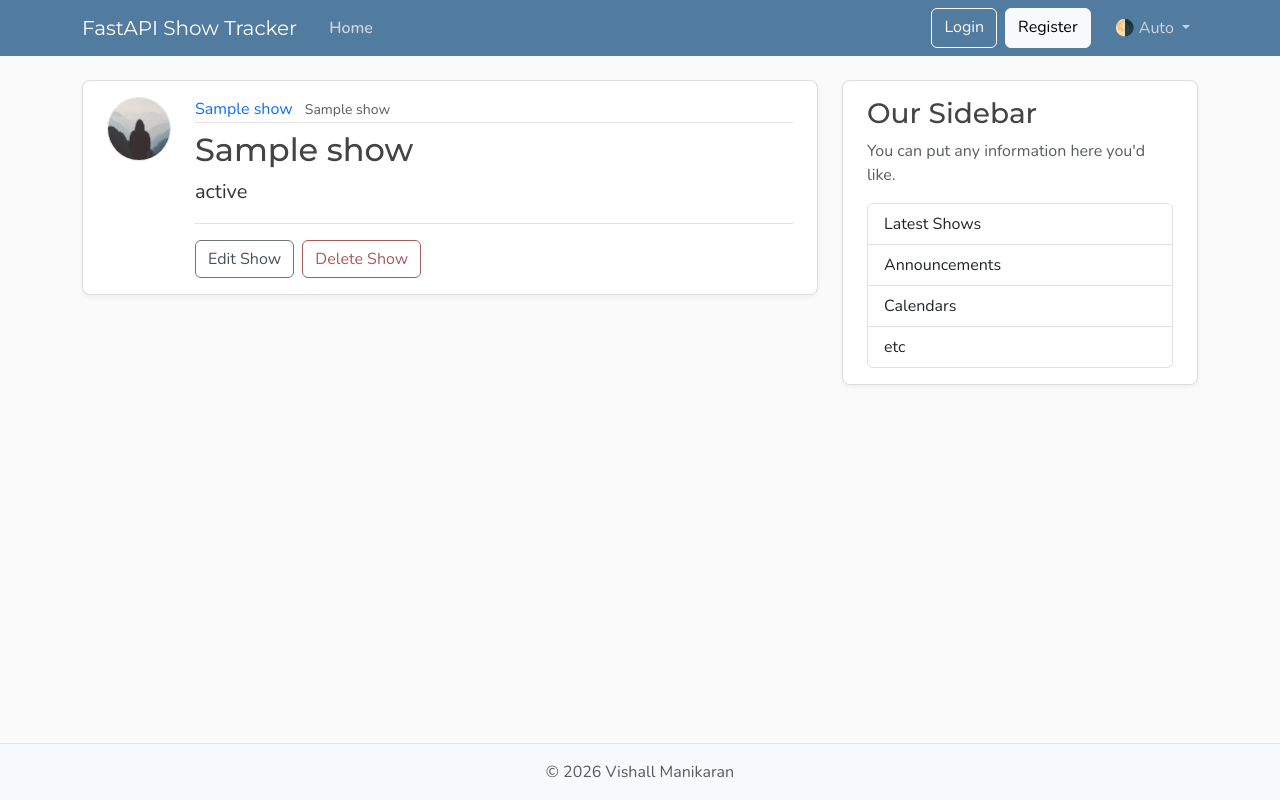
After one commit to VishallMan01/Show_Tracker-, a FastAPI app: template templates/show.html in a window 1280 px wide. The commit adds this page. Run offline with FastAPI, Linux system fonts and the light colour scheme; the template is opened without the code that fills it: most values are stand-ins (such as "Sample title", 1, 10 or a date in 2020).

Commit message:
Error Handeling and indiv show page

```diff
--- a/main.py
+++ b/main.py
@@ -1,6 +1,9 @@
-from fastapi import FastAPI, Request
+from fastapi import FastAPI, Request, HTTPException, status
+from fastapi.exceptions import RequestValidationError
+from fastapi.responses import JSONResponse
 from fastapi.staticfiles import StaticFiles
 from fastapi.templating import Jinja2Templates
+from starlette.exceptions import HTTPException as StarletteHTTPException
 
 app = FastAPI()
 
@@ -25,13 +28,14 @@ shows: list[dict] = [
     "review": "Best show of my life"
 },
 {
-    "id": 2,
+    "id": 3,
     "name": "Solo Leveling",
     "watch_status": "want to watch",
     "completeness": "On-going",
     "review": ""
 },
 ]
+
 @app.get("/")
 @app.get("/shows")
 def root(request: Request):
@@ -41,6 +45,72 @@ def root(request: Request):
         {"shows": shows, "name": "Home"},
     )
 
+@app.get("/shows/{show_id}", include_in_schema=False)
+def show_page(request: Request, show_id: int):
+    for show in shows:
+        if show.get("id") == show_id:
+            title = show.get("name")
+            return templates.TemplateResponse(
+            request,
+            "show.html",
+            {"show": show, "name": title},
+        )
+    raise HTTPException(status_code=status.HTTP_404_NOT_FOUND, detail="Show was not found")
+
+
 @app.get("/api/shows")
 def get_shows():
     return shows
+
+@app.get("/api/shows/{show_id}")
+def get_show(show_id: int):
+    for show in shows:
+        if show.get("id") == show_id:
+            return show
+    raise HTTPException(status_code=status.HTTP_404_NOT_FOUND, detail="Show was not found")
+
+
+@app.exception_handler(StarletteHTTPException)
+def general_http_exception_handler(request: Request, exception: StarletteHTTPException):
+    message = (
+        exception.detail
+        if exception.detail
+        else "An error occurred. Please check your request and try again."
+    )
+
+    if request.url.path.startswith("/api"):
+        return JSONResponse(
+            status_code=exception.status_code,
+            content={"detail": message},
+        )
+
+    return templates.TemplateResponse(
+        request,
+        "error.html",
+        {
+            "status_code": exception.status_code,
+            "title": exception.status_code,
+            "message": message,
+        },
+        status_code=exception.status_code,
+    )
+
+
+@app.exception_handler(RequestValidationError)
+def validation_exception_handler(request: Request, exception: RequestValidationError):
+    if request.url.path.startswith("/api"):
+        return JSONResponse(
+            status_code=status.HTTP_422_UNPROCESSABLE_CONTENT,
+            content={"detail": exception.errors()},
+        )
+
+    return templates.TemplateResponse(
+        request,
+        "error.html",
+        {
+            "status_code": status.HTTP_422_UNPROCESSABLE_CONTENT,
+            "title": status.HTTP_422_UNPROCESSABLE_CONTENT,
+            "message": "Invalid request. Please check your input and try again.",
+        },
+        status_code=status.HTTP_422_UNPROCESSABLE_CONTENT,
+    )
--- a/templates/home.html
+++ b/templates/home.html
@@ -4,7 +4,7 @@
     <article class="content-section py-3 px-4 mb-4">
       <div class="d-flex align-items-start gap-4">
         <img class="rounded-circle article-img flex-shrink-0"
-             src="/static/profile_pics/default.jpg"
+             src="{{ url_for("static", path='profile_pics/default.jpg') }}"
              alt="{{ show.name }}'s profile picture"
              width="64"
              height="64"
@@ -15,7 +15,7 @@
             <small class="text-body-secondary">{{ show.watch_status }}</small>
           </div>
           <h2>
-            <a class="article-title" href="#">{{ show.name }}</a>
+            <a class="article-title" href="{{ url_for("show_page", show_id=show.id) }}">{{ show.name }}</a>
           </h2>
           <p class="article-content">{{ show.completeness }}</p>
           <p class="article-content">{{ show.review }}</p>
--- a/templates/layout.html
+++ b/templates/layout.html
@@ -43,19 +43,19 @@
           crossorigin="anonymous">
 
     <!-- Stylesheet -->
-    <link rel="stylesheet" type="text/css" href="/static/css/main.css">
+    <link rel="stylesheet" type="text/css" href="{{ url_for("static", path='css/main.css') }}">
 
     <!-- Set a theme color that matches your website's primary color -->
     <meta name="theme-color" content="#527c9f">
 
     <!-- Favicon for all browsers -->
-    <link rel="icon" href="/static/icons/favicon.ico" sizes="any">
-    <link rel="icon" href="/static/icons/icon.svg" type="image/svg+xml">
+    <link rel="icon" href="{{ url_for("static", path='icons/favicon.ico') }}" sizes="any">
+    <link rel="icon" href="{{ url_for("static", path='icons/icon.svg') }}" type="image/svg+xml">
 
     <!-- Apple touch icon for iOS devices -->
-    <link rel="apple-touch-icon" sizes="180x180" href="/static/icons/icon.png">
+    <link rel="apple-touch-icon" sizes="180x180" href="{{ url_for("static", path='icons/icon.png') }}">
     <!-- Web app manifest for Progressive Web Apps -->
-    <link rel="manifest" href="/static/site.webmanifest">
+    <link rel="manifest" href=""{{ url_for("static", path='site.webmanifest') }}">
 
     <!-- Content Security Policy: Uncomment to enhance security by restricting where content can be loaded from (useful for preventing certain attacks like XSS). Update if adding external sources (e.g., Google Fonts, Bootstrap CDN, analytics, etc). -->
     <!-- <meta http-equiv="Content-Security-Policy" content=" default-src 'self'; script-src 'self' code.jquery.com; style-src 'self' fonts.googleapis.com; font-src fonts.gstatic.com; img-src 'self' images.examplecdn.com; "> -->
@@ -65,7 +65,7 @@
       <nav class="navbar navbar-expand-md bg-steel fixed-top"
            data-bs-theme="dark">
         <div class="container">
-          <a class="navbar-brand me-4" href="#">FastAPI Show Tracker</a>
+          <a class="navbar-brand me-4" href="{{ url_for("root") }}">FastAPI Show Tracker</a>
           <button class="navbar-toggler"
                   type="button"
                   data-bs-toggle="collapse"
@@ -77,7 +77,7 @@
           </button>
           <div class="collapse navbar-collapse" id="navbarToggle">
             <div class="navbar-nav me-auto">
-              <a class="nav-link active" aria-current="page" href="#">Home</a>
+              <a class="nav-link active" aria-current="page" href="{{ url_for("root") }}">Home</a>
             </div>
             <!-- Navbar Right Side -->
             <div class="navbar-nav">
--- /dev/null
+++ b/templates/show.html
@@ -0,0 +1,60 @@
+{% extends "layout.html" %}
+{% block content %}
+  <article class="content-section py-3 px-4 mb-4">
+    <div class="d-flex align-items-start gap-4">
+      <img class="rounded-circle article-img flex-shrink-0"
+           src="{{ url_for('static', path='profile_pics/default.jpg') }}"
+           alt="{{ show.name }}'s profile picture"
+           width="64"
+           height="64"
+           loading="lazy">
+      <div class="flex-grow-1">
+        <div class="article-metadata mb-2">
+          <a class="me-2" href="#">{{ show.name }}</a>
+          <small class="text-body-secondary">{{ show.name }}</small>
+        </div>
+        <h2 class="article-title">{{ show.name }}</h2>
+        <p class="article-content">{{ show.watch_status }}</p>
+        <!-- Only show edit/delete options if the user is the author -->
+        <!-- TODO: Add user authentication and authorization -->
+        <div class="post-actions mt-3 pt-3 border-top">
+          <a class="btn btn-outline-secondary me-1" href="#">Edit Show</a>
+          <button type="button"
+                  class="btn btn-outline-danger"
+                  data-bs-toggle="modal"
+                  data-bs-target="#deleteModal">Delete Show</button>
+        </div>
+        <!-- TODO: Add user authentication and authorization -->
+      </div>
+    </div>
+  </article>
+
+  <!-- Delete Confirmation Modal -->
+  <div class="modal fade"
+       id="deleteModal"
+       tabindex="-1"
+       aria-labelledby="deleteModalLabel"
+       aria-hidden="true">
+    <div class="modal-dialog">
+      <div class="modal-content">
+        <div class="modal-header">
+          <h5 class="modal-title" id="deleteModalLabel">Delete Show?</h5>
+          <button type="button"
+                  class="btn-close"
+                  data-bs-dismiss="modal"
+                  aria-label="Close"></button>
+        </div>
+        <!-- TODO: <form action="#" method="post"> -->
+        <form action="#">
+          <div class="modal-body">Are you sure you want to delete this Show? This action cannot be undone.</div>
+          <div class="modal-footer">
+            <button type="button"
+                    class="btn btn-outline-secondary"
+                    data-bs-dismiss="modal">Cancel</button>
+            <button type="submit" class="btn btn-outline-danger">Delete</button>
+          </div>
+        </form>
+      </div>
+    </div>
+  </div>
+{% endblock content %}
```
Also changed, not shown: templates/error.html (added, +9 -0 lines).
